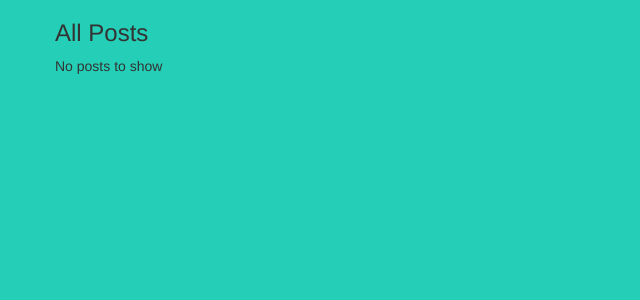
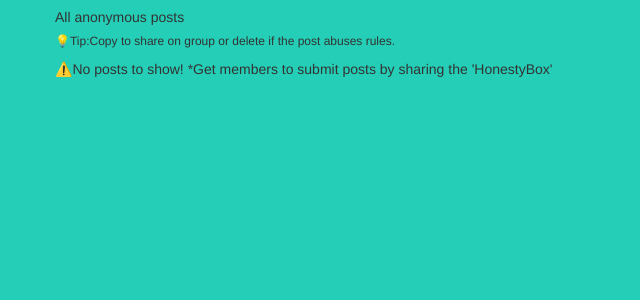
Before and after one commit to josewails/pawa, a Django app: page /posts/1 in a window 1280 px wide. Shown: the top 300 px of the page, without its empty margins (0-640 px from the left). Run offline with Django 3.2, Linux system fonts and the light colour scheme; data that the repository does not hold is empty; parts of the project's set-up code (start-up, migrations or seed data) failed here and were passed over; some libraries are stand-ins or nearby versions.

Commit message:
Update posts.html

```diff
--- a/pamoja/templates/posts.html
+++ b/pamoja/templates/posts.html
@@ -15,7 +15,9 @@
 {% block content %}
 <div class="container">
     <div class="row">
-         <h3>All Posts</h3>
+         <h5>All anonymous posts</h5>
+         <h6>💡Tip:Copy to share on group or delete if the post abuses rules.</h6>
+
         {% if posts %}
             {% for post in posts %}
              <div class="col-xs-8 col-xs-offset-2">
@@ -30,7 +32,7 @@
              </div>
         {% endfor %}
         {% else %}
-            <p>No posts to show</p>
+            <p>⚠️No posts to show! *Get members to submit posts by sharing the 'HonestyBox'</p>
         {% endif %}
     </div>
 </div>
```
